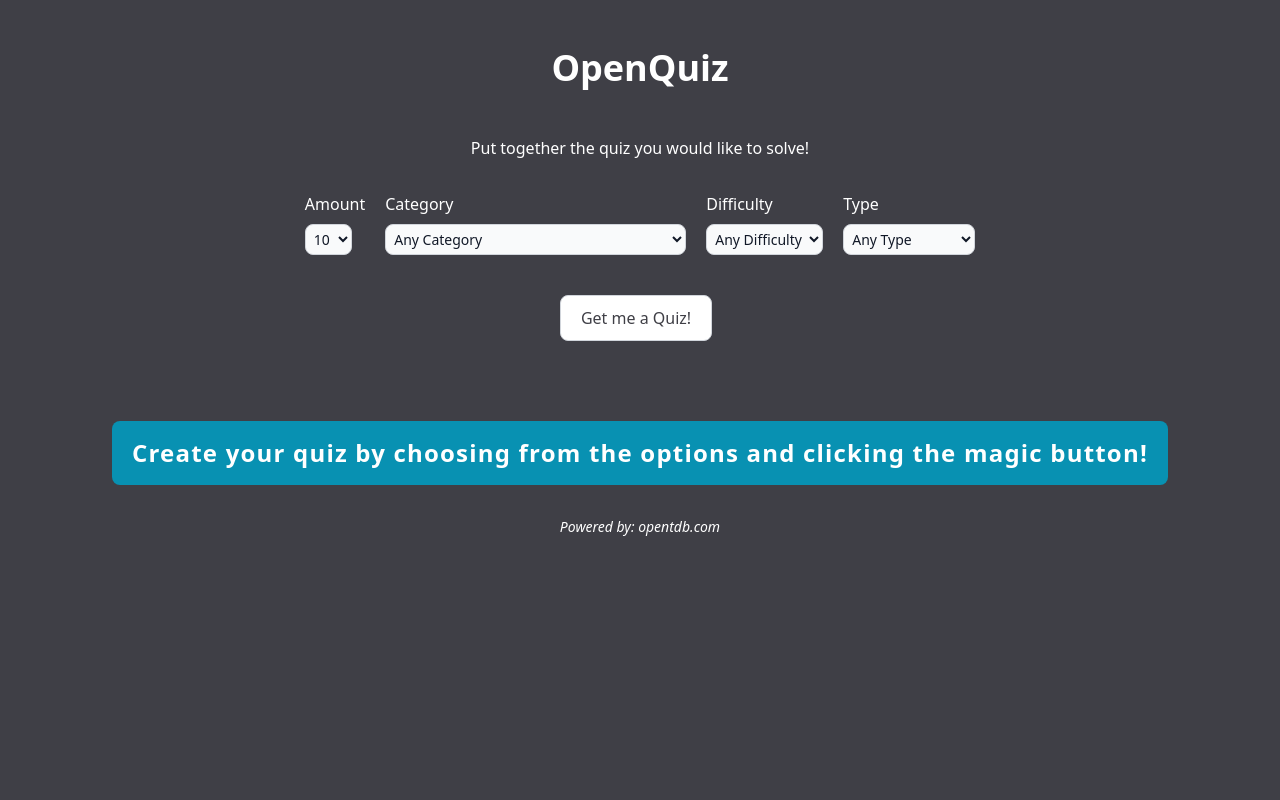
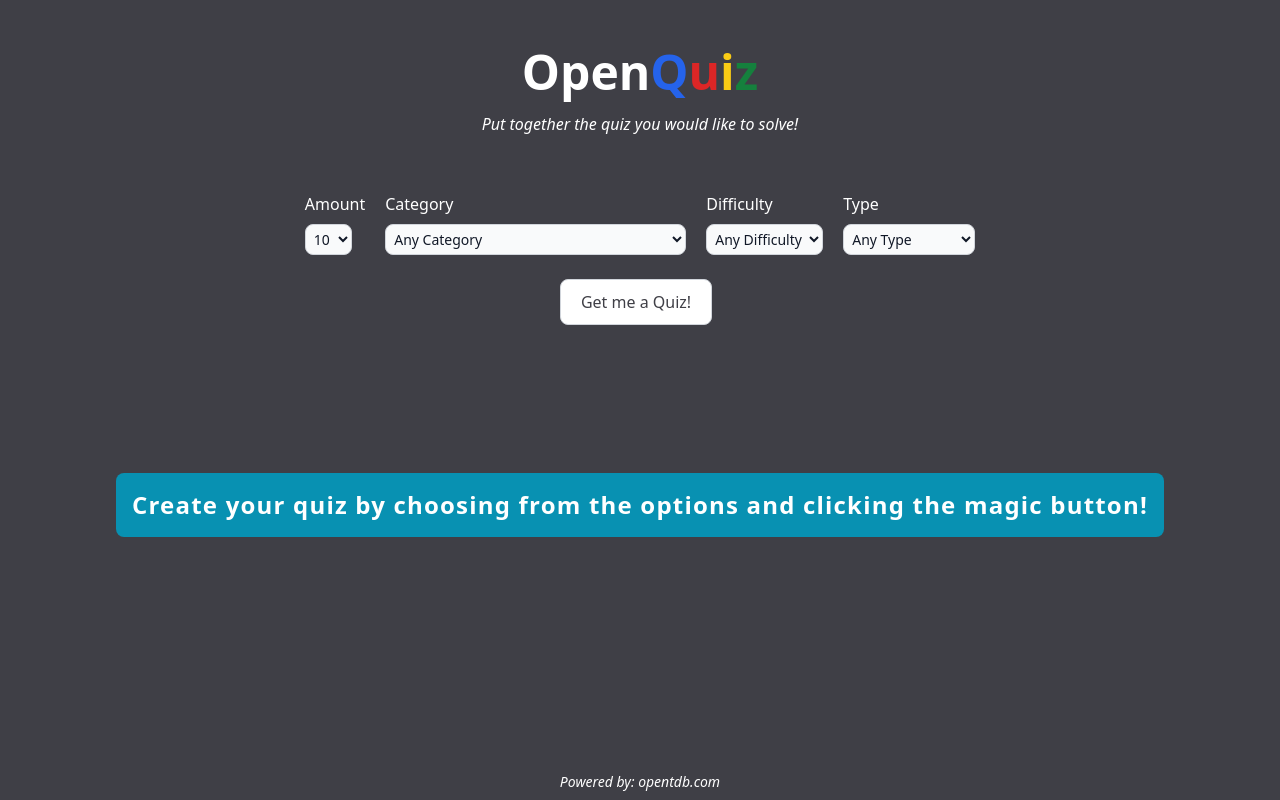
Before and after one commit to MattGomb/opentrivia-app, a Next.js app: page / in a window 1280 px wide. Built offline with nearby package versions, Linux system fonts and the light colour scheme.

Commit message:
Change layout and styling

```diff
--- a/src/app/page.tsx
+++ b/src/app/page.tsx
@@ -4,7 +4,7 @@ import Footer from '@/components/Footer'
 
 export default function Home() {
   return (
-    <main className="flex min-h-screen flex-col items-center gap-4 p-8 md:px-12 lg:px-24">
+    <main className="flex min-h-screen flex-col items-center px-8 py-2 md:px-12 lg:px-24 justify-between">
       <Select />
       <Quiz />
       <Footer />
--- a/src/components/Footer.tsx
+++ b/src/components/Footer.tsx
@@ -2,13 +2,19 @@ import React from "react";
 
 const Footer = () => {
   return (
+    <section>
       <p className="footer text-sm italic">
         Powered by:{" "}
-      <a href="https://opentdb.com/" target="_blank" rel="noopener noreferrer">
+        <a
+          href="https://opentdb.com/"
+          target="_blank"
+          rel="noopener noreferrer"
+        >
           {" "}
           opentdb.com
         </a>
       </p>
+    </section>
   );
 };
 
--- a/src/components/Quiz.tsx
+++ b/src/components/Quiz.tsx
@@ -31,8 +31,8 @@ const Quiz = () => {
   // let's change the nested ternaries to something more readable
 
   return (
-    <>
-      <div className="w-full text-center mt-10 p-4">
+    <section className="mb-24 p-4">
+      <div className="w-full text-center">
         {!data.response_code && data.results.length === 0 ? (
           <p className="bg-cyan-600 p-4 font-bold text-white tracking-wider rounded-lg text-2xl">
             Create your quiz by choosing from the options and clicking the magic
@@ -143,7 +143,7 @@ const Quiz = () => {
           </div>
         )}
       </div>
-    </>
+    </section>
   );
 };
 
--- a/src/components/Select.tsx
+++ b/src/components/Select.tsx
@@ -19,11 +19,16 @@ const Select = () => {
   const [isDisabled, setIsDisabled] = useState(false);
 
   return (
-    <>
-      <h1 className="text-4xl font-bold mt-4 mb-8">
-        OpenQuiz
+    <section className="flex flex-col items-center mt-10">
+      <h1 className="text-5xl font-bold mb-4">
+        Open<span className="text-blue-600">Q</span>
+        <span className="text-red-600">u</span>
+        <span className="text-yellow-400">i</span>
+        <span className="text-green-700">z</span>
       </h1>
-      <p>Put together the quiz you would like to solve!</p>
+      <p className="italic mb-10">
+        Put together the quiz you would like to solve!
+      </p>
       <div className="flex flex-col md:flex-row my-4 gap-5">
         <div>
           <label htmlFor="amount" className="py-2">
@@ -124,8 +129,7 @@ const Select = () => {
         <button
           className="text-zinc-700 bg-white border border-gray-300 focus:outline-none hover:bg-gray-100 focus:ring-4 focus:ring-gray-200 font-medium rounded-lg px-5 py-2.5 mr-2 mb-2 dark:bg-gray-800 dark:text-white dark:border-gray-600 dark:hover:bg-gray-700 dark:hover:border-gray-600 dark:focus:ring-gray-700"
           onClick={() => {
-            setIsDisabled(true),
-              fetchQuiz(data.response_code, [])
+            setIsDisabled(true), fetchQuiz(data.response_code, []);
           }}
           disabled={isDisabled}
         >
@@ -142,7 +146,7 @@ const Select = () => {
           </button>
         )}
       </div>
-    </>
+    </section>
   );
 };
 
```
Lines whose indentation alone changed are shown as unchanged.
